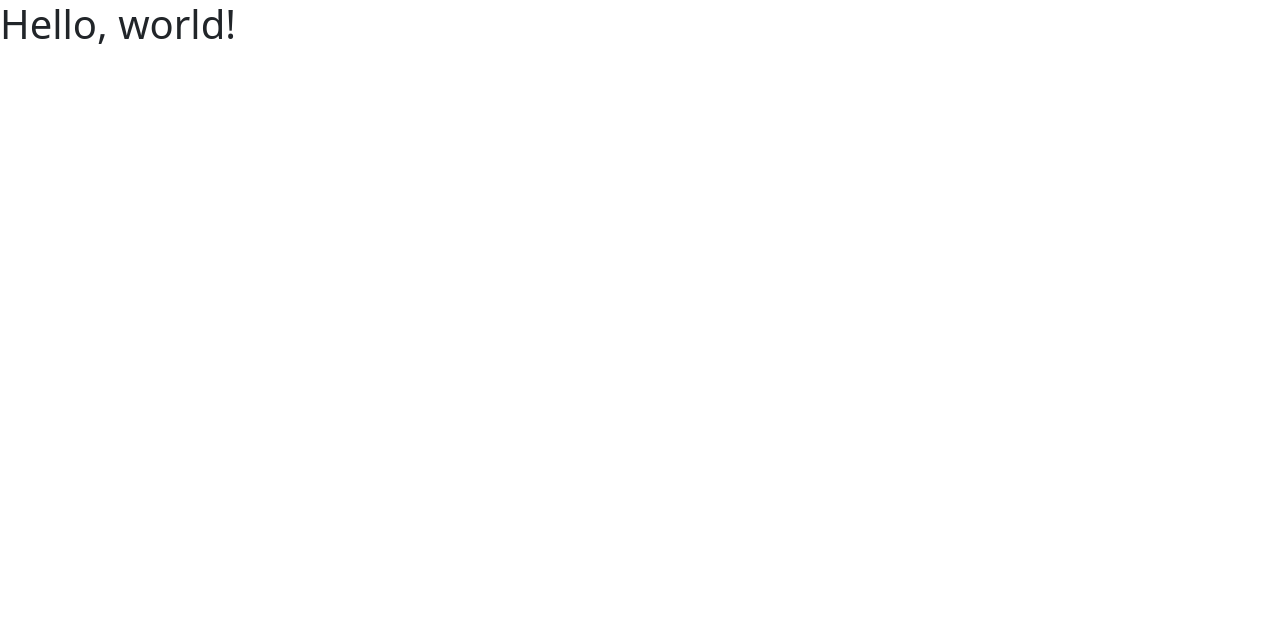
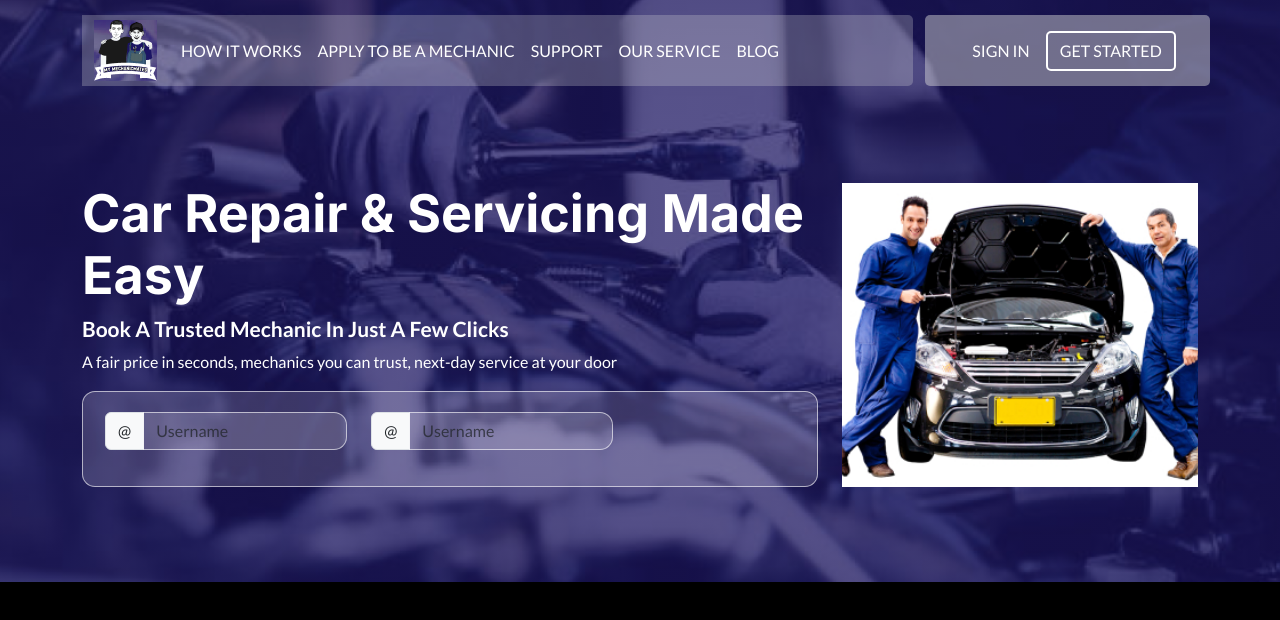
Before and after one commit to abduallahnoorsayket/My-Mechanic-Mate, a plain HTML site: page index.html in a window 1280 px wide. Drawn offline with nearby package versions, Linux system fonts and the light colour scheme.

Commit message:
header added

```diff
--- /dev/null
+++ b/assets/css/style.css
@@ -0,0 +1,144 @@
+@import url("https://fonts.googleapis.com/css2?family=Inter:wght@300;400;500;700&family=Lato:wght@300;400;700;900&display=swap");
+:root {
+  --primary: #ff4c1a;
+  --secondary: #131922;
+  --white: #ffffff;
+  --gery-1: #5f6165;
+  --gery-2: #888888;
+  --gery-3: #a2a6ad;
+  --yellow: #ffa818;
+}
+/* Global */
+* {
+  margin: 0;
+  padding: 0;
+  text-decoration: none !important;
+}
+html {
+  background: black;
+}
+body {
+  font-family: "Lato", sans-serif;
+  font-style: normal;
+  font-weight: 400;
+  font-size: 16px;
+  line-height: 26px;
+  color: var(--white);
+  overflow-x: hidden;
+}
+
+h2,
+h3,
+h4,
+h5,
+h6 {
+  font-family: "Lato", sans-serif;
+  font-weight: 700;
+  font-style: normal;
+  line-height: normal;
+}
+h1 {
+  font-size: 52px;
+  font-style: normal;
+  font-weight: 700;
+  font-family: "Inter", sans-serif;
+}
+h2 {
+  font-size: 42px;
+}
+h3 {
+  font-size: 31px;
+}
+h4 {
+  font-size: 25px;
+}
+h5 {
+  font-size: 20px;
+}
+h6 {
+  font-size: 21px;
+}
+p {
+  font-size: 16px;
+}
+
+label {
+  font-family: "Roboto", sans-serif;
+  font-family: "Sen", sans-serif;
+  font-size: 14px;
+}
+a {
+  color: initial;
+}
+a:hover {
+  color: var(--primary);
+}
+a:active {
+  color: var(--primary);
+}
+/* buttons */
+.nav-btn-group {
+  border-radius: 5px;
+  background: rgba(217, 217, 217, 0.47);
+}
+.btn-outline-primary {
+  border: 2px solid var(--white);
+  border-radius: 5px;
+}
+
+/* Header */
+.header {
+  margin-bottom: -123px;
+  z-index: 100;
+  position: relative;
+  margin-top: 15px;
+}
+.header .nav-btn-group .btn {
+  color: var(--white);
+}
+.navbar {
+  border-radius: 0px 5px 5px 0px;
+  background: rgba(217, 217, 217, 0.27);
+  mix-blend-mode: color-dodge;
+  --bs-navbar-padding-y: 0rem;
+}
+
+.nav-link {
+  color: var(--white);
+}
+img {
+  object-fit: cover;
+  width: 100%;
+  height: 100%;
+}
+/* hero */
+.hero {
+  background: linear-gradient(
+      0deg,
+      rgba(27, 20, 100, 0.7),
+      rgba(27, 20, 100, 0.7)
+    ),
+    url("../image/hero-bg.jpg") center center no-repeat;
+  background-size: cover;
+  padding-top: 220px;
+  padding-bottom: 95px;
+  position: relative;
+}
+
+.hero-form {
+  border-radius: 13px;
+  border: 1px solid rgba(255, 255, 255, 0.6);
+  background: rgba(245, 244, 255, 0.17);
+  padding: 20px 0;
+}
+.hero-form .form-control {
+  border-radius: 13px;
+  border: 1px solid #fff;
+
+  border: 1px solid rgba(255, 255, 255, 0.6);
+
+  background: rgba(245, 244, 255, 0.17);
+}
+.hero-form .row {
+  margin: 0 10px;
+}
--- a/index.html
+++ b/index.html
@@ -10,10 +10,118 @@
       integrity="sha384-T3c6CoIi6uLrA9TneNEoa7RxnatzjcDSCmG1MXxSR1GAsXEV/Dwwykc2MPK8M2HN"
       crossorigin="anonymous"
     />
-    <link rel="stylesheet" href="./assests/css/style.css" />
+    <link rel="stylesheet" href="./assets/css/style.css" />
   </head>
   <body>
-    <h1>Hello, world!</h1>
+    <header class="header">
+      <div class="container">
+        <div class="row">
+          <div class="col-md-9">
+            <nav class="navbar navbar-expand-lg navbar-light">
+              <div class="container-fluid">
+                <a class="navbar-brand" href="#">
+                  <img
+                    src="./assets/image/Groupbrother2.png"
+                    alt=""
+                    width="57"
+                    height="58"
+                  />
+                </a>
+                <button
+                  class="navbar-toggler"
+                  type="button"
+                  data-bs-toggle="collapse"
+                  data-bs-target="#navbarNav"
+                  aria-controls="navbarNav"
+                  aria-expanded="false"
+                  aria-label="Toggle navigation"
+                >
+                  <span class="navbar-toggler-icon"></span>
+                </button>
+                <div class="collapse navbar-collapse" id="navbarNav">
+                  <ul class="navbar-nav">
+                    <li class="nav-item">
+                      <a class="nav-link" aria-current="page" href="#"
+                        >HOW IT WORKS</a
+                      >
+                    </li>
+                    <li class="nav-item">
+                      <a class="nav-link" href="#">APPLY TO BE A MECHANIC</a>
+                    </li>
+                    <li class="nav-item">
+                      <a class="nav-link" href="#">SUPPORT</a>
+                    </li>
+                    <li class="nav-item">
+                      <a class="nav-link" href="#">OUR SERVICE</a>
+                    </li>
+                    <li class="nav-item">
+                      <a class="nav-link" href="#">BLOG</a>
+                    </li>
+                  </ul>
+                </div>
+              </div>
+            </nav>
+          </div>
+          <div
+            class="col-md-3 d-flex align-items-center justify-content-lg-center nav-btn-group"
+          >
+            <div role="group" aria-label="Basic example">
+              <button type="button" class="btn">SIGN IN</button>
+              <button type="button" class="btn btn-outline-primary ml-4">
+                GET STARTED
+              </button>
+            </div>
+          </div>
+        </div>
+      </div>
+    </header>
+    <main>
+      <section class="hero">
+        <div class="container">
+          <div class="row">
+            <div class="col-md-8">
+              <h1>Car Repair & Servicing Made Easy</h1>
+              <h6>Book A Trusted Mechanic In Just A Few Clicks</h6>
+              <p>
+                A fair price in seconds, mechanics you can trust, next-day
+                service at your door
+              </p>
+              <div class="hero-form d-flex align-items-center">
+                <div class="row">
+                  <div class="col">
+                    <div class="input-group mb-3">
+                      <span class="input-group-text" id="basic-addon1">@</span>
+                      <input
+                        type="text"
+                        class="form-control"
+                        placeholder="Username"
+                        aria-label="Username"
+                        aria-describedby="basic-addon1"
+                      />
+                    </div>
+                  </div>
+                  <div class="col">
+                    <div class="input-group mb-3">
+                      <span class="input-group-text" id="basic-addon1">@</span>
+                      <input
+                        type="text"
+                        class="form-control"
+                        placeholder="Username"
+                        aria-label="Username"
+                        aria-describedby="basic-addon1"
+                      />
+                    </div>
+                  </div>
+                </div>
+              </div>
+            </div>
+            <div class="col-md-4">
+              <img src="./assets/image/hero-image.jpg" alt="" />
+            </div>
+          </div>
+        </div>
+      </section>
+    </main>
     <script
       src="https://cdn.jsdelivr.net/npm/bootstrap@5.3.2/dist/js/bootstrap.bundle.min.js"
       integrity="sha384-C6RzsynM9kWDrMNeT87bh95OGNyZPhcTNXj1NW7RuBCsyN/o0jlpcV8Qyq46cDfL"
```
Also changed, not shown: assests/css/style.css (deleted), assets/icon/sprite.svg (added), assets/image/GroupBrother.jpg (added), assets/image/Groupbrother2.png (added), assets/image/Rectangle 20.jpg (added), assets/image/hero-bg.jpg (added), assets/image/hero-image.jpg (added), assets/image/image 19.jpg (added), assets/image/image 20.jpg (added), assets/image/image 21.jpg (added), assets/image/pngwing 1.png (added).
